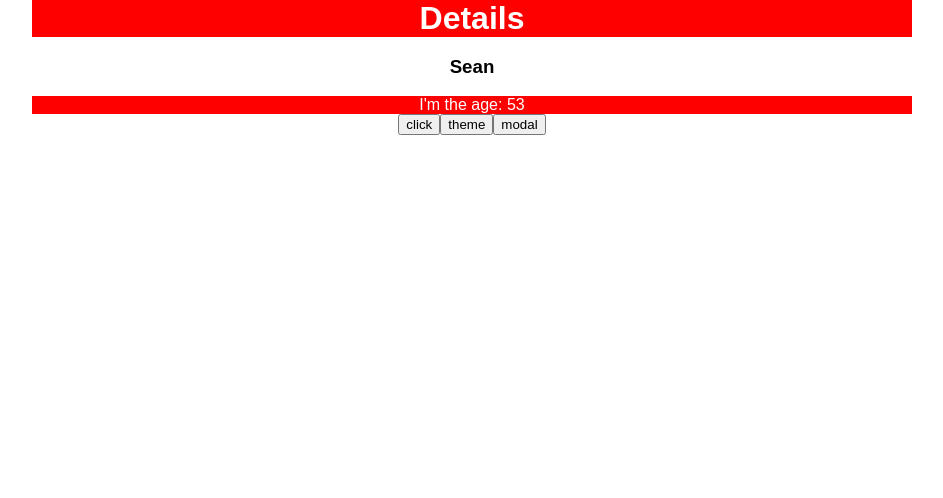
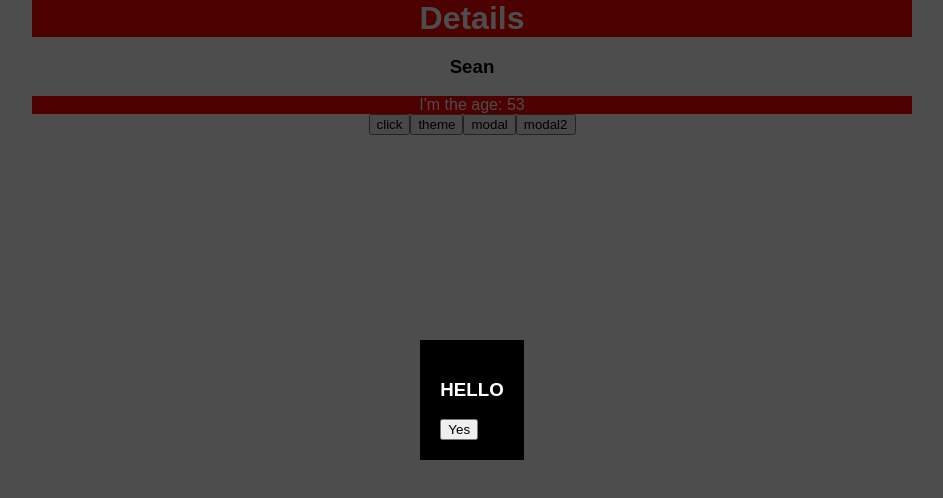
Before and after one commit to spettit/React-Context-and-Modal, a React (Create React App) app: page / in a window 1280 px wide. Shown: the top 498 px of the page, without its empty margins (168-1111 px from the left). Built offline with nearby package versions, Linux system fonts and the light colour scheme; no server answers.

Commit message:
added second modal

```diff
--- a/src/App.js
+++ b/src/App.js
@@ -8,6 +8,7 @@ import Group from "./group";
 
 import Portal from "./portal";
 import ModalContent from "./modal-content";
+import ModalContent2 from "./second-modal";
 
 class App extends Component {
   render() {
@@ -19,6 +20,7 @@ class App extends Component {
           </div>
           <Portal>
             <ModalContent />
+            <ModalContent2 />
           </Portal>
         </UserProvider>
       </UiProvider>
--- a/src/person.js
+++ b/src/person.js
@@ -14,6 +14,7 @@ const Person = props => {
               <button onClick={user.growAYearOlder}>click</button>
               <button onClick={theme.changeTheme}>theme</button>
               <button onClick={theme.toggleModal}>modal</button>
+              <button onClick={theme.toggleModal2}>modal2</button>
             </React.Fragment>
           )}
         </UserConsumer>
--- /dev/null
+++ b/src/second-modal.js
@@ -0,0 +1,42 @@
+import React, { Component } from "react";
+import { UserConsumer } from "./user-context";
+import { UiConsumer } from "./ui-context";
+
+class ModalContent2 extends Component {
+  render() {
+    return (
+      <UiConsumer>
+        {theme => (
+          <UserConsumer>
+            {user => (
+              <div
+                onClick={theme.toggleModal2}
+                className="modal"
+                style={
+                  // theme.state.modal ? { display: "flex" } : { display: "none" }
+                  theme.state.modal2
+                    ? { visibility: "visible" }
+                    : { visibility: "hidden" }
+                }
+              >
+                <div id="modal-content">
+                  <h3 style={{ color: theme.state.color }}>HELLO</h3>
+                  <button
+                    onClick={e => {
+                      user.changeNameToBill(e);
+                      e.stopPropagation();
+                    }}
+                  >
+                    Yes
+                  </button>
+                </div>
+              </div>
+            )}
+          </UserConsumer>
+        )}
+      </UiConsumer>
+    );
+  }
+}
+
+export default ModalContent2;
--- a/src/ui-context.js
+++ b/src/ui-context.js
@@ -9,7 +9,8 @@ export class UiProvider extends React.Component {
     color: "white",
     backgroundColor: "red",
     margin: "0 200px",
-    modal: false
+    modal: false,
+    modal2: true
   };
 
   changeTheme = () =>
@@ -23,13 +24,18 @@ export class UiProvider extends React.Component {
     this.setState({ modal: !this.state.modal });
   };
 
+  toggleModal2 = () => {
+    this.setState({ modal2: !this.state.modal2 });
+  };
+
   render() {
     return (
       <UiContext.Provider
         value={{
           state: this.state,
           changeTheme: this.changeTheme,
-          toggleModal: this.toggleModal
+          toggleModal: this.toggleModal,
+          toggleModal2: this.toggleModal2
         }}
       >
         {this.props.children}
```
